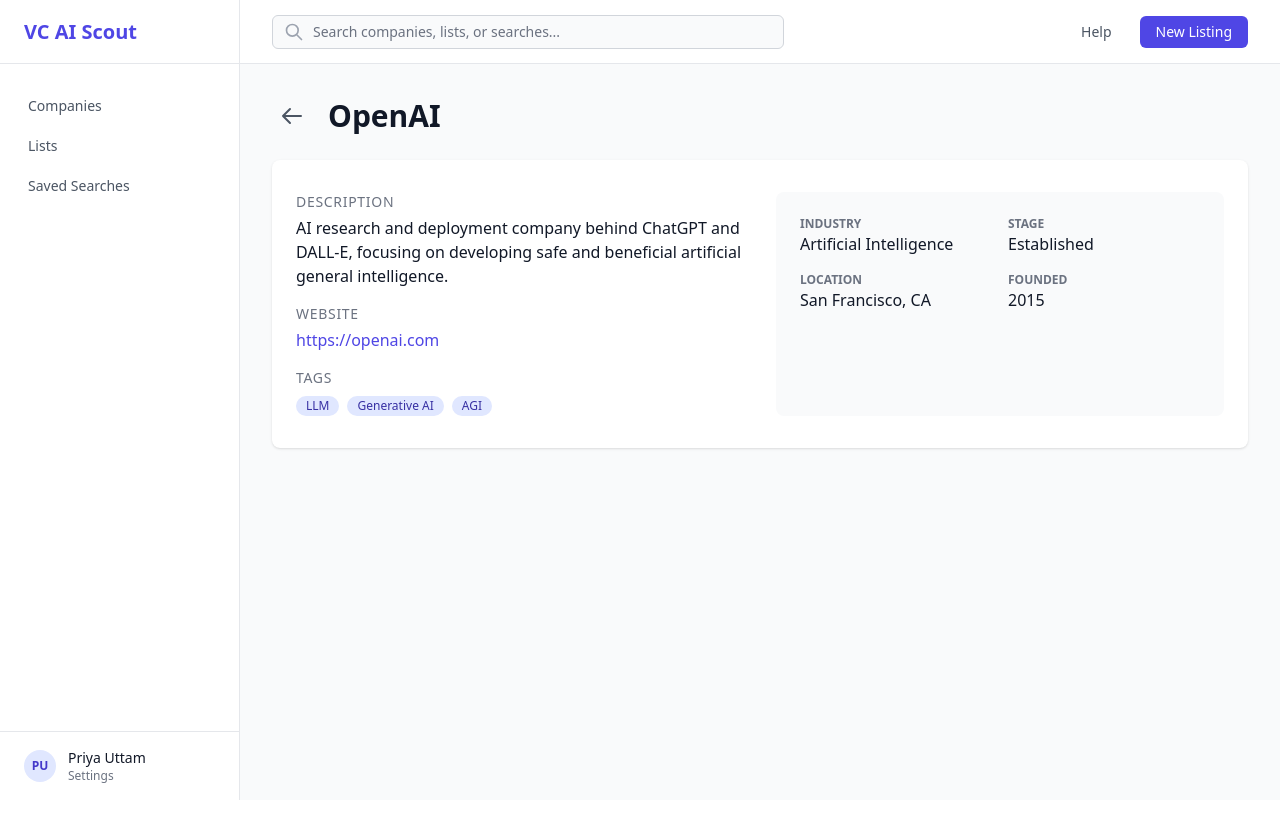
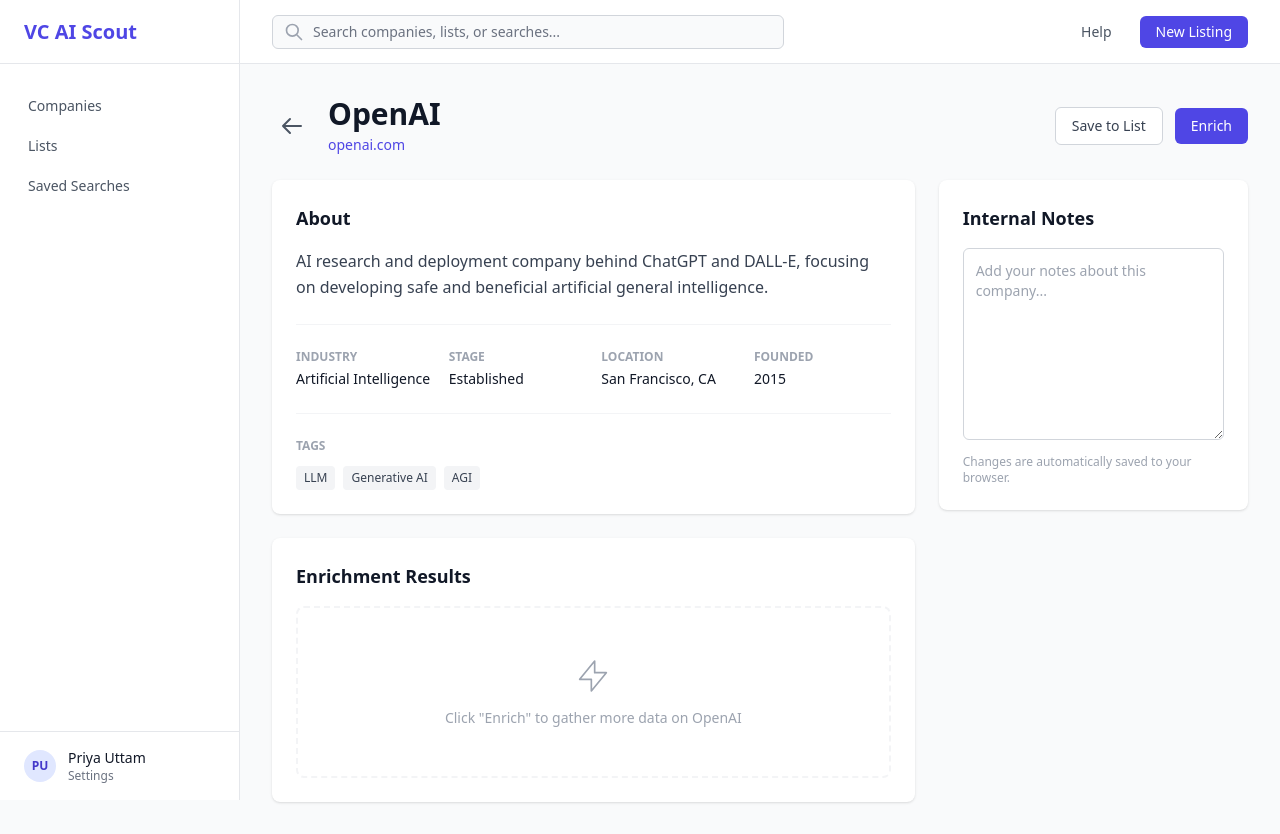
Before and after one commit to PriyaUttam123/ThesisScout-AI-powered-VC-discovery-and-enrichment-platform, a React (Vite) app in the folder vc-ai-scout/client/: page /companies/1 in a window 1280 px wide. Before the commit the page ends 800 px from the top, so only its background shows below. Built offline with nearby package versions, Linux system fonts and the light colour scheme.

Commit message:
Company Profile page created

```diff
--- a/vc-ai-scout/client/src/pages/CompanyDetail.tsx
+++ b/vc-ai-scout/client/src/pages/CompanyDetail.tsx
@@ -1,3 +1,4 @@
+import { useState, useEffect } from 'react';
 import { useParams, useNavigate } from 'react-router-dom';
 import { companies } from '../data/companies';
 
@@ -5,6 +6,16 @@
     const { id } = useParams<{ id: string }>();
     const navigate = useNavigate();
     const company = companies.find((c) => c.id === id);
+
+    const [notes, setNotes] = useState(() => {
+        return localStorage.getItem(`company_notes_${id}`) || '';
+    });
+
+    const [isSaving, setIsSaving] = useState(false);
+
+    useEffect(() => {
+        localStorage.setItem(`company_notes_${id}`, notes);
+    }, [id, notes]);
 
     if (!company) {
         return (
@@ -20,8 +31,19 @@
         );
     }
 
+    const handleEnrich = () => {
+        setIsSaving(true);
+        // Simulate enrichment process
+        setTimeout(() => {
+            setIsSaving(false);
+            alert('Enrichment process started! Check back soon for results.');
+        }, 1500);
+    };
+
     return (
-        <div className="space-y-6">
+        <div className="max-w-5xl mx-auto space-y-6">
+            {/* Header & Actions */}
+            <div className="flex flex-col md:flex-row md:items-center md:justify-between space-y-4 md:space-y-0">
                 <div className="flex items-center space-x-4">
                     <button
                         onClick={() => navigate('/companies')}
@@ -31,54 +53,100 @@
                             <path strokeLinecap="round" strokeLinejoin="round" strokeWidth={2} d="M10 19l-7-7m0 0l7-7m-7 7h18" />
                         </svg>
                     </button>
+                    <div>
                         <h1 className="text-3xl font-bold text-gray-900">{company.name}</h1>
+                        <a
+                            href={company.website}
+                            target="_blank"
+                            rel="noopener noreferrer"
+                            className="text-indigo-600 hover:underline text-sm font-medium"
+                        >
+                            {company.website.replace(/^https?:\/\//, '')}
+                        </a>
+                    </div>
+                </div>
+                <div className="flex items-center space-x-3">
+                    <button className="px-4 py-2 border border-gray-300 rounded-md text-sm font-medium text-gray-700 bg-white hover:bg-gray-50 transition-colors">
+                        Save to List
+                    </button>
+                    <button
+                        onClick={handleEnrich}
+                        disabled={isSaving}
+                        className={`px-4 py-2 bg-indigo-600 text-white rounded-md text-sm font-medium hover:bg-indigo-700 transition-colors flex items-center ${isSaving ? 'opacity-75 cursor-not-allowed' : ''}`}
+                    >
+                        {isSaving ? (
+                            <>
+                                <svg className="animate-spin -ml-1 mr-2 h-4 w-4 text-white" fill="none" viewBox="0 0 24 24">
+                                    <circle className="opacity-25" cx="12" cy="12" r="10" stroke="currentColor" strokeWidth="4"></circle>
+                                    <path className="opacity-75" fill="currentColor" d="M4 12a8 8 0 018-8V0C5.373 0 0 5.373 0 12h4zm2 5.291A7.962 7.962 0 014 12H0c0 3.042 1.135 5.824 3 7.938l3-2.647z"></path>
+                                </svg>
+                                Enriching...
+                            </>
+                        ) : 'Enrich'}
+                    </button>
+                </div>
             </div>
 
-            <div className="bg-white shadow rounded-lg overflow-hidden">
-                <div className="px-6 py-8">
-                    <div className="grid grid-cols-1 md:grid-cols-2 gap-8">
-                        <div className="space-y-4">
+            <div className="grid grid-cols-1 lg:grid-cols-3 gap-6">
+                {/* Main Info Card */}
+                <div className="lg:col-span-2 space-y-6">
+                    <div className="bg-white shadow rounded-lg p-6">
+                        <h3 className="text-lg font-semibold text-gray-900 mb-4">About</h3>
+                        <p className="text-gray-700 leading-relaxed mb-6">{company.description}</p>
+
+                        <div className="grid grid-cols-2 md:grid-cols-4 gap-4 pt-6 border-t border-gray-100">
                             <div>
-                                <h3 className="text-sm font-medium text-gray-500 uppercase tracking-wider">Description</h3>
-                                <p className="mt-1 text-gray-900">{company.description}</p>
+                                <p className="text-xs font-bold text-gray-400 uppercase">Industry</p>
+                                <p className="text-sm font-medium text-gray-900 mt-1">{company.industry}</p>
                             </div>
                             <div>
-                                <h3 className="text-sm font-medium text-gray-500 uppercase tracking-wider">Website</h3>
-                                <a href={company.website} target="_blank" rel="noopener noreferrer" className="mt-1 text-indigo-600 hover:underline inline-block">
-                                    {company.website}
-                                </a>
+                                <p className="text-xs font-bold text-gray-400 uppercase">Stage</p>
+                                <p className="text-sm font-medium text-gray-900 mt-1">{company.stage}</p>
                             </div>
                             <div>
-                                <h3 className="text-sm font-medium text-gray-500 uppercase tracking-wider">Tags</h3>
-                                <div className="mt-2 flex flex-wrap gap-2">
-                                    {company.tags.map((tag) => (
-                                        <span key={tag} className="px-2.5 py-0.5 rounded-full text-xs font-medium bg-indigo-100 text-indigo-800">
+                                <p className="text-xs font-bold text-gray-400 uppercase">Location</p>
+                                <p className="text-sm font-medium text-gray-900 mt-1">{company.location}</p>
+                            </div>
+                            <div>
+                                <p className="text-xs font-bold text-gray-400 uppercase">Founded</p>
+                                <p className="text-sm font-medium text-gray-900 mt-1">{company.foundedYear}</p>
+                            </div>
+                        </div>
+
+                        <div className="mt-6 pt-6 border-t border-gray-100">
+                            <p className="text-xs font-bold text-gray-400 uppercase mb-3">Tags</p>
+                            <div className="flex flex-wrap gap-2">
+                                {company.tags.map(tag => (
+                                    <span key={tag} className="px-2 py-1 bg-gray-100 text-gray-700 text-xs font-medium rounded">
                                         {tag}
                                     </span>
                                 ))}
                             </div>
                         </div>
                     </div>
-                        <div className="bg-gray-50 p-6 rounded-lg space-y-4">
-                            <div className="grid grid-cols-2 gap-4">
-                                <div>
-                                    <h4 className="text-xs font-semibold text-gray-500 uppercase">Industry</h4>
-                                    <p className="text-gray-900 font-medium">{company.industry}</p>
-                                </div>
-                                <div>
-                                    <h4 className="text-xs font-semibold text-gray-500 uppercase">Stage</h4>
-                                    <p className="text-gray-900 font-medium">{company.stage}</p>
-                                </div>
-                                <div>
-                                    <h4 className="text-xs font-semibold text-gray-500 uppercase">Location</h4>
-                                    <p className="text-gray-900 font-medium">{company.location}</p>
-                                </div>
-                                <div>
-                                    <h4 className="text-xs font-semibold text-gray-500 uppercase">Founded</h4>
-                                    <p className="text-gray-900 font-medium">{company.foundedYear}</p>
+
+                    <div className="bg-white shadow rounded-lg p-6">
+                        <h3 className="text-lg font-semibold text-gray-900 mb-4">Enrichment Results</h3>
+                        <div className="border-2 border-dashed border-gray-100 rounded-lg py-12 flex flex-col items-center justify-center text-gray-400">
+                            <svg className="h-10 w-10 mb-3" fill="none" viewBox="0 0 24 24" stroke="currentColor">
+                                <path strokeLinecap="round" strokeLinejoin="round" strokeWidth={1} d="M13 10V3L4 14h7v7l9-11h-7z" />
+                            </svg>
+                            <p className="text-sm">Click "Enrich" to gather more data on {company.name}</p>
                         </div>
                     </div>
                 </div>
+
+                {/* Notes Sidebar */}
+                <div className="space-y-6">
+                    <div className="bg-white shadow rounded-lg p-6">
+                        <h3 className="text-lg font-semibold text-gray-900 mb-4">Internal Notes</h3>
+                        <textarea
+                            className="w-full h-48 p-3 border border-gray-300 rounded-md text-sm focus:ring-indigo-500 focus:border-indigo-500"
+                            placeholder="Add your notes about this company..."
+                            value={notes}
+                            onChange={(e) => setNotes(e.target.value)}
+                        />
+                        <p className="mt-2 text-xs text-gray-400">Changes are automatically saved to your browser.</p>
                     </div>
                 </div>
             </div>
```
Lines whose indentation alone changed are shown as unchanged.
